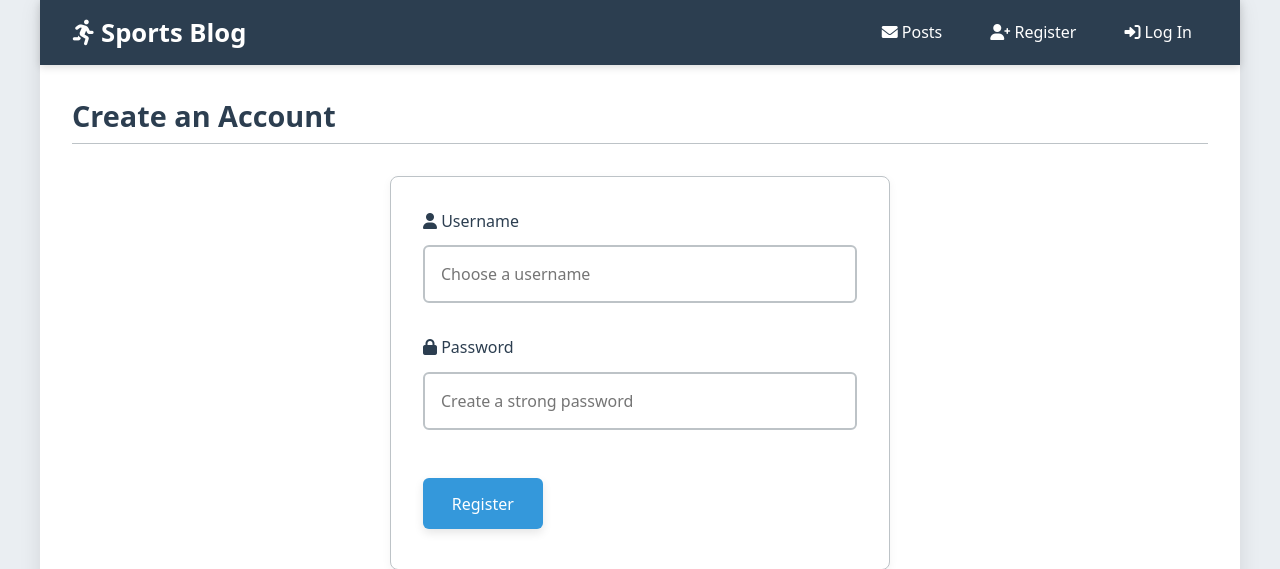
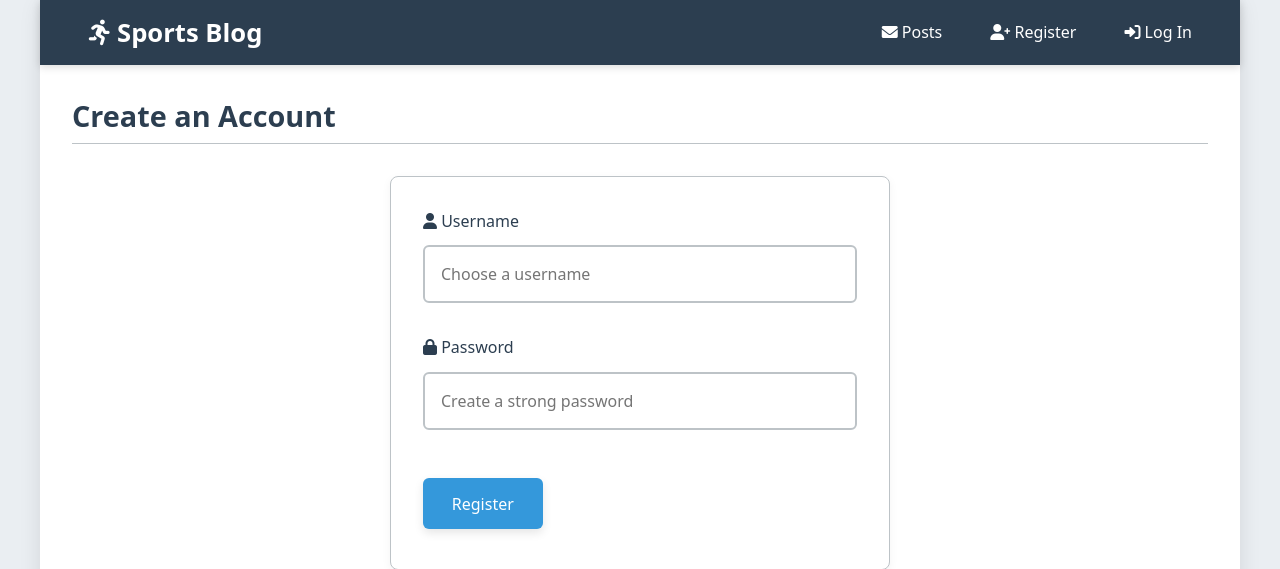
Before and after one commit to olivrrcode/sports-blog, a Flask app: page /auth/register in a window 1280 px wide. Shown: the top 569 px of the page. Run offline with Flask 3, Linux system fonts and the light colour scheme.

Commit message:
Improve navigation styles and hover effects, remove unnecessary inline css

```diff
--- a/sports_blog/static/style.css
+++ b/sports_blog/static/style.css
@@ -93,6 +93,7 @@ nav ul li {
   margin-left: 1rem;
 }
 
+nav h1 a,
 nav ul li a,
 nav ul li span {
   color: var(--white);
@@ -100,7 +101,7 @@ nav ul li span {
   border-radius: 4px;
   transition: background-color 0.3s;
 }
-
+nav h1 a:hover,
 nav ul li a:hover {
   background-color: rgba(255, 255, 255, 0.1);
   color: var(--white);
--- a/sports_blog/templates/base.html
+++ b/sports_blog/templates/base.html
@@ -11,7 +11,7 @@
 
 <body>
   <nav>
-    <h1><a href="{{ url_for('home.index') }}" style="text-decoration: none; color: #fff;"><i class="fas fa-running"></i>
+    <h1><a href="{{ url_for('home.index') }}" style="color: #fff;"><i class="fas fa-running"></i>
         Sports
         Blog</a></h1>
     <ul>
```
